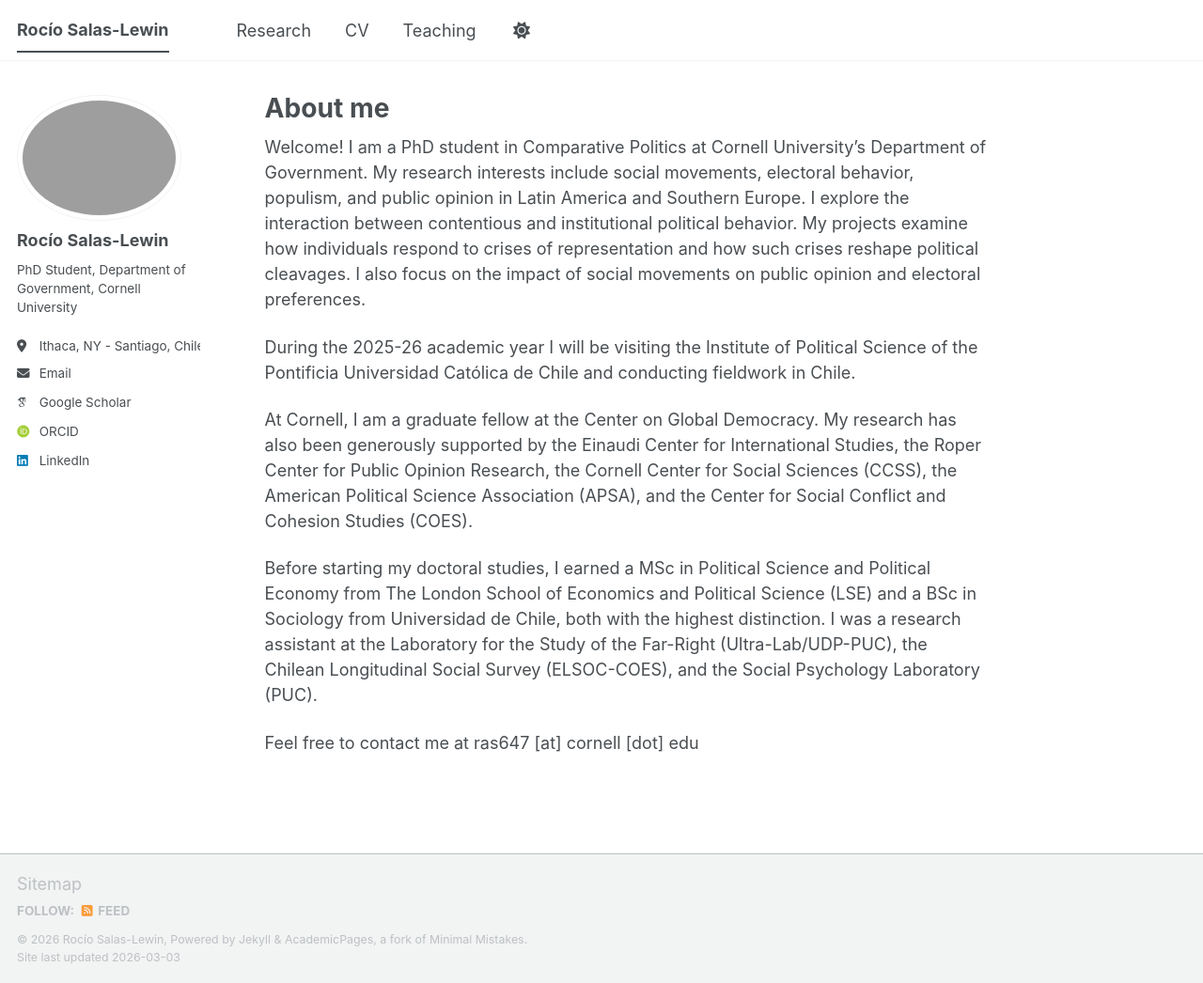
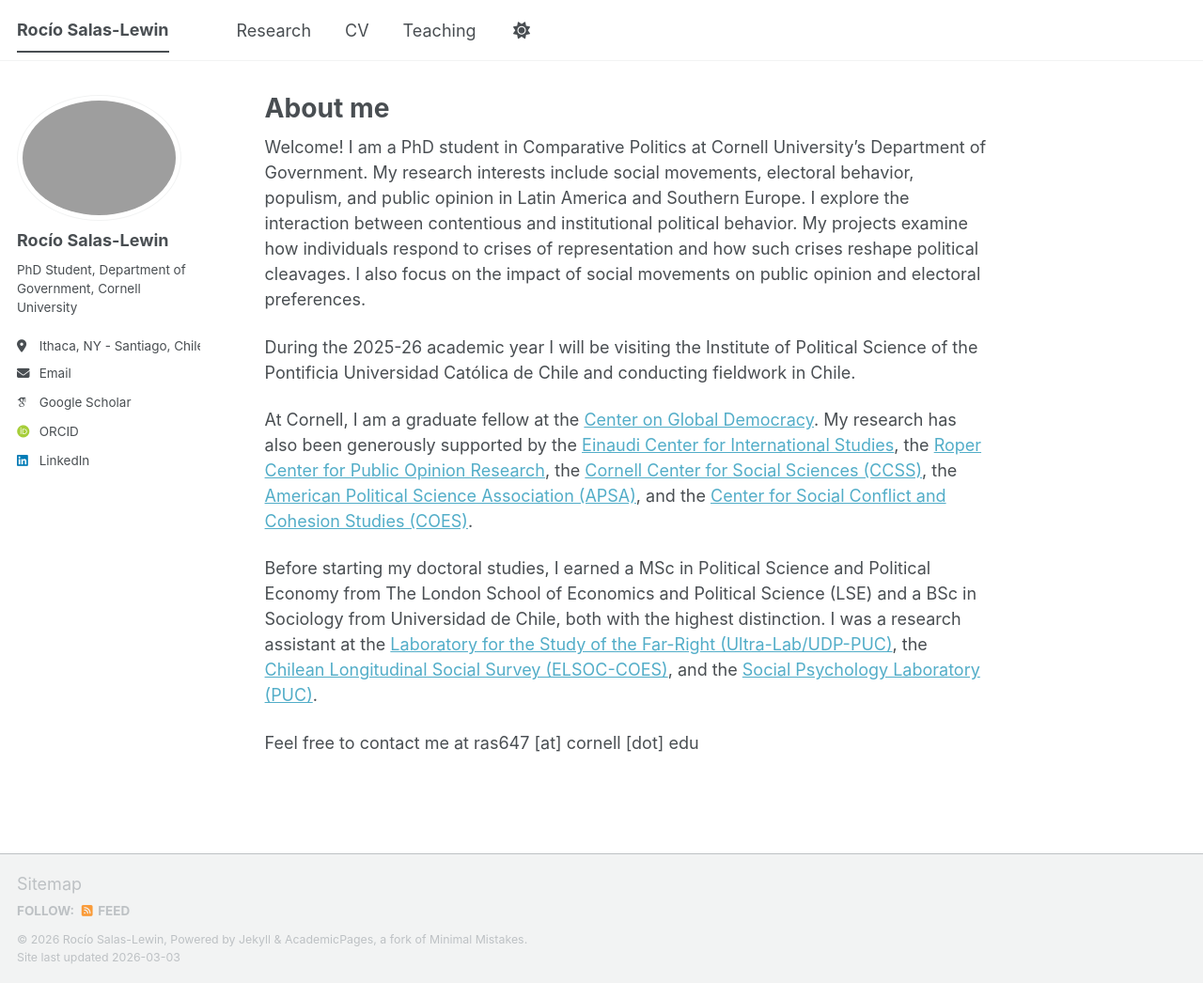
Before and after one commit to rsalaslewin/rsalaslewin.github.io, a Jekyll site: the page built from _pages/about.md, in a window 1280 px wide and 1046 px high. Shown: the whole window at 94% size. Built offline with Jekyll 4.4.1, drawn with Linux system fonts in a browser that asks for light colours; some web fonts are replaced; a script bundle is joined from its source files by our own code; library files that are not in the unit come from our copies; part of the change alters nothing that is shown.

```diff
--- a/_pages/about.md
+++ b/_pages/about.md
@@ -7,12 +7,12 @@ redirect_from:
   - /about.html
 ---
 
-Welcome! I am a PhD student in Comparative Politics at Cornell University’s Department of Government. My research interests include social movements, electoral behavior, populism, and public opinion in Latin America and Southern Europe. I explore the interaction between contentious and institutional political behavior. My projects examine how individuals respond to crises of representation and how such crises reshape political cleavages. I also focus on the impact of social movements on public opinion and electoral preferences.
+Welcome! I am a PhD student in Comparative Politics at Cornell University's Department of Government. My research interests include social movements, electoral behavior, populism, and public opinion in Latin America and Southern Europe. I explore the interaction between contentious and institutional political behavior. My projects examine how individuals respond to crises of representation and how such crises reshape political cleavages. I also focus on the impact of social movements on public opinion and electoral preferences.
 
 During the 2025-26 academic year I will be visiting the Institute of Political Science of the Pontificia Universidad Católica de Chile and conducting fieldwork in Chile.
 
-At Cornell, I am a graduate fellow at the Center on Global Democracy. My research has also been generously supported by the Einaudi Center for International Studies, the Roper Center for Public Opinion Research, the Cornell Center for Social Sciences (CCSS), the American Political Science Association (APSA), and the Center for Social Conflict and Cohesion Studies (COES).
+At Cornell, I am a graduate fellow at the [Center on Global Democracy](https://publicpolicy.cornell.edu/cgd/). My research has also been generously supported by the [Einaudi Center for International Studies](https://einaudi.cornell.edu/discover/people/rocio-salas-lewin), the [Roper Center for Public Opinion Research](https://ropercenter.cornell.edu/staff/kohut-research-fellows), the [Cornell Center for Social Sciences (CCSS)](https://socialsciences.cornell.edu/affiliates), the [American Political Science Association (APSA)](https://apsanet.org/), and the [Center for Social Conflict and Cohesion Studies (COES)](https://coes.cl/).
 
-Before starting my doctoral studies, I earned a MSc in Political Science and Political Economy from The London School of Economics and Political Science (LSE) and a BSc in Sociology from Universidad de Chile, both with the highest distinction. I was a research assistant at the Laboratory for the Study of the Far-Right (Ultra-Lab/UDP-PUC), the Chilean Longitudinal Social Survey (ELSOC-COES), and the Social Psychology Laboratory (PUC).
+Before starting my doctoral studies, I earned a MSc in Political Science and Political Economy from The London School of Economics and Political Science (LSE) and a BSc in Sociology from Universidad de Chile, both with the highest distinction. I was a research assistant at the [Laboratory for the Study of the Far-Right (Ultra-Lab/UDP-PUC)](https://ultra-lab.cl/index.php), the [Chilean Longitudinal Social Survey (ELSOC-COES)](https://coes.cl/elsoc/), and the [Social Psychology Laboratory (PUC)](https://www.psicologia.uc.cl/investigacion/laboratorios/laboratorio-de-psicologia-social/).
 
 Feel free to contact me at ras647 [at] cornell [dot] edu
```
